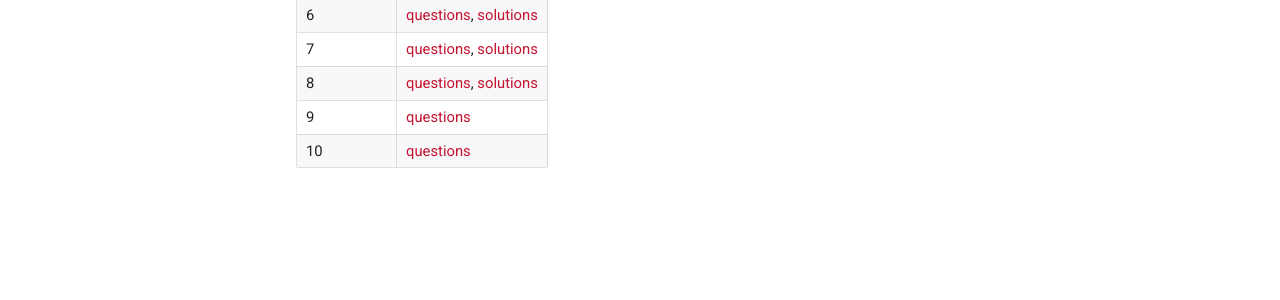
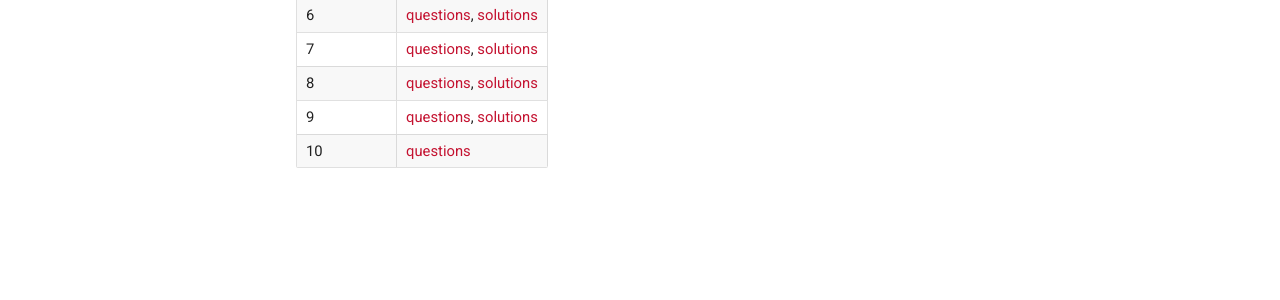
Before and after one commit to cmu-optimal-control/cmu-optimal-control.github.io, an MkDocs documentation site: the page built from docs/quizzes.md, in a window 1280 px wide. Shown: the part 432-732 px from the top of the page. Built offline with MkDocs 1.6.1 and Material for MkDocs 9.7.7, drawn with Linux system fonts in a browser that asks for light colours.

Commit message:
Update quizzes.md

```diff
--- a/docs/quizzes.md
+++ b/docs/quizzes.md
@@ -11,7 +11,7 @@
 |6| [questions](quizzes/week6.pdf), [solutions](https://github.com/Optimal-Control-16-745/quiz_solutions/blob/main/week_06_quiz_solutions.pdf) |
 |7| [questions](quizzes/week7.pdf), [solutions](https://github.com/Optimal-Control-16-745/quiz_solutions/blob/main/week_07_quiz_solutions.pdf) |
 |8| [questions](quizzes/week8.pdf), [solutions](https://github.com/Optimal-Control-16-745/quiz_solutions/blob/main/week_08_quiz_solutions.pdf) |
-|9| [questions](quizzes/week9.pdf) |
+|9| [questions](quizzes/week9.pdf), [solutions](https://github.com/Optimal-Control-16-745/quiz_solutions/blob/main/week_09_quiz_solutions.pdf) |
 |10| [questions](quizzes/week10.pdf) |
 
 
```
